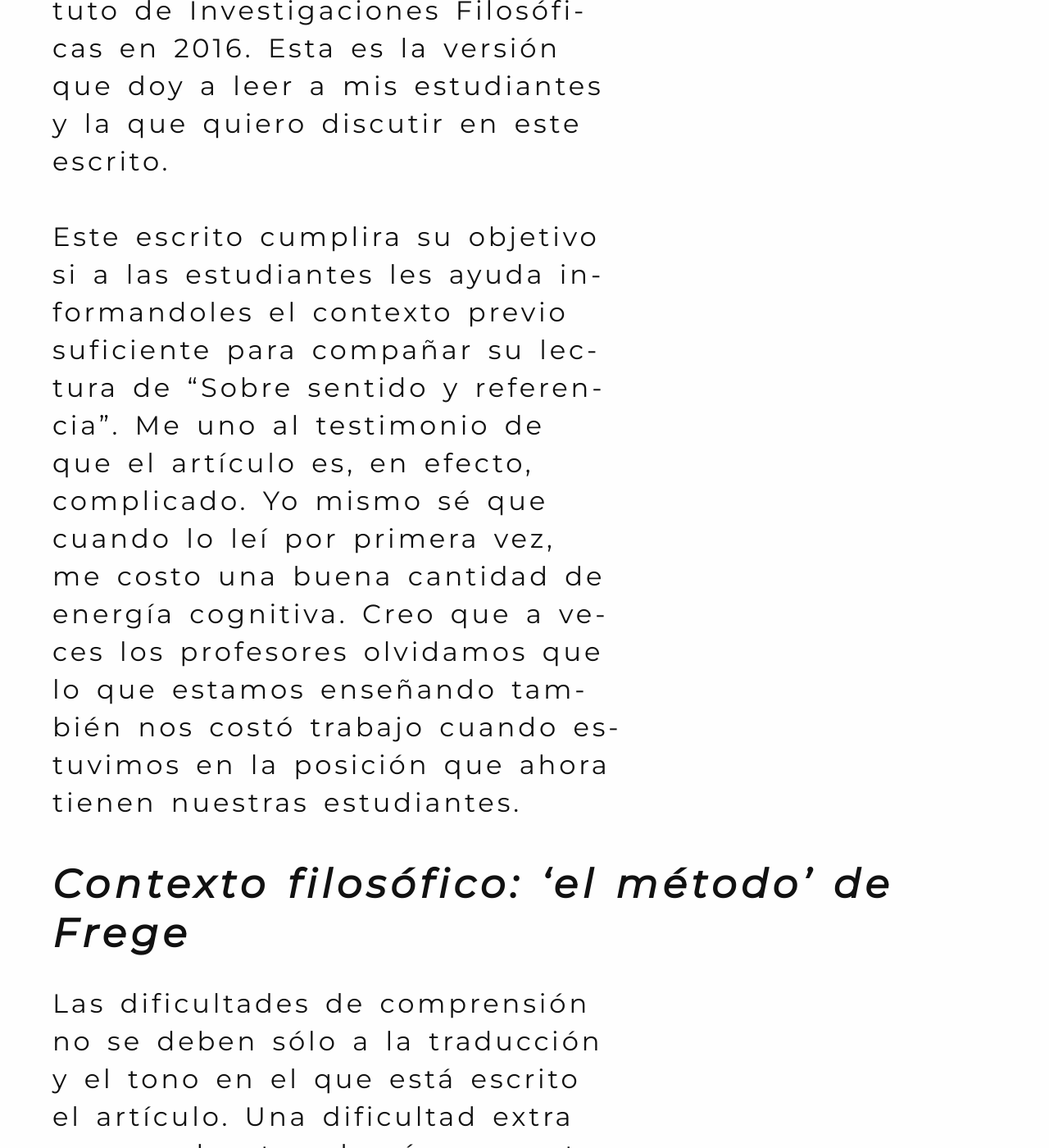
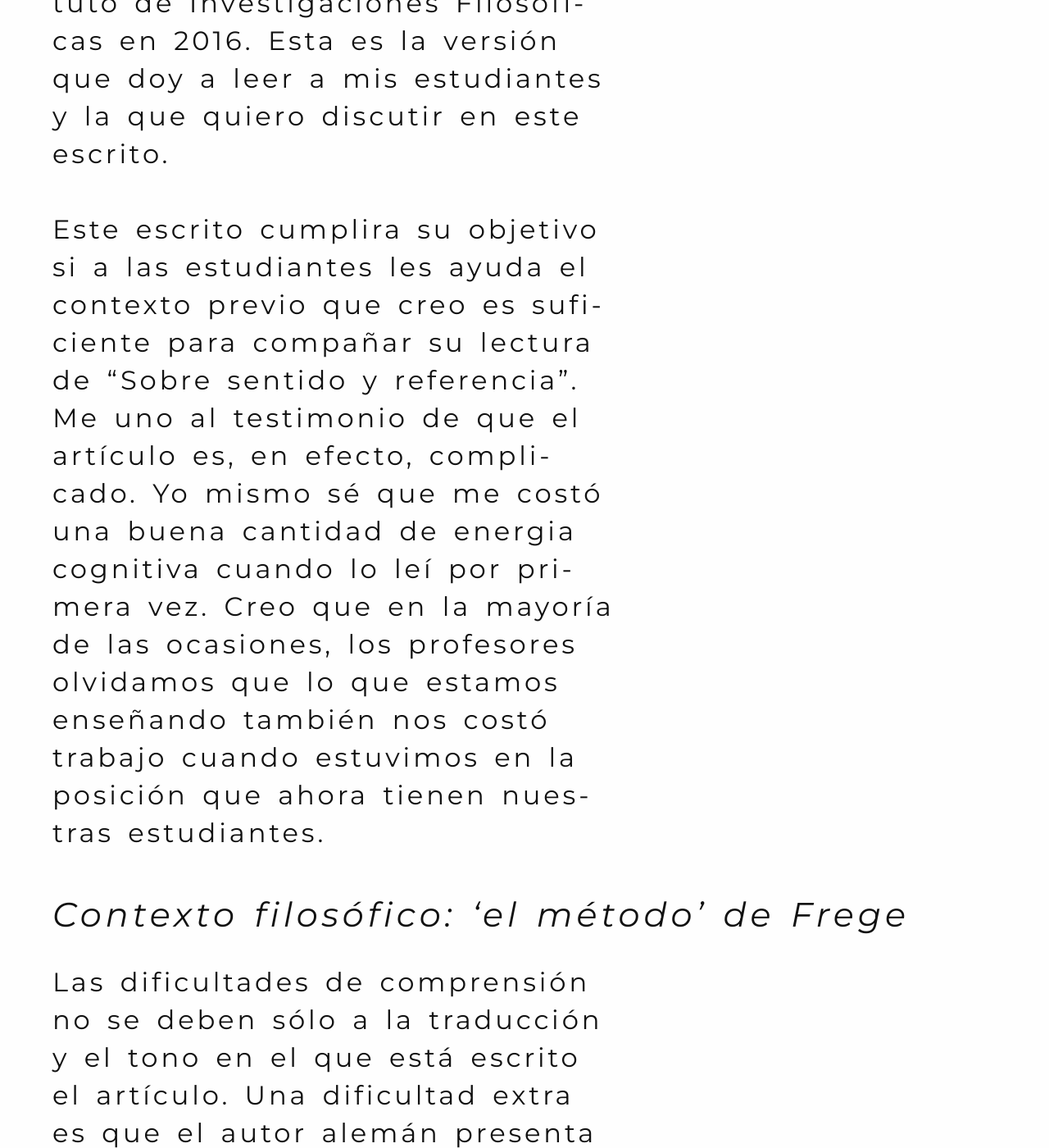
Before and after one commit to Oiuhukt/failosophy, a Jekyll site: the page built from _posts/2026-03-27-frege.md, in a window 1280 px wide and 1400 px high, scrolled down 9694 px. Shown: the whole window at 82% size. Built offline with Jekyll 4.4.1, drawn with Linux system fonts in a browser that asks for light colours; some web fonts are replaced; some of the changed text lies outside the part shown.

```diff
--- a/_posts/2026-03-27-frege.md
+++ b/_posts/2026-03-27-frege.md
@@ -67,7 +67,7 @@
 personas que estén acercándose por primera vez al escrito en cuestión, seguiré
 llamando contemporáneo al periodo que abarca los 135 años de la publicación y, por tanto, lectores contemporáneos de Frege.
 
-## Dificultades al enseñar "Sobre Sentido y Referencia"
+### Dificultades al enseñar "Sobre Sentido y Referencia"
 
 El lector me concederá que los párrafos anteriores son evidencia de que el artículo
 es viejo, aún cuando continúa siendo un trabajo que sigue apareciendo en los cursos
@@ -97,18 +97,17 @@
 es la que publicó el Instituto de Investigaciones Filosóficas en 2016. Esta es la
 versión que doy a leer a mis estudiantes y la que quiero discutir en este escrito.
 
-Este escrito cumplira su objetivo si a las estudiantes les ayuda informandoles el contexto previo suficiente para compañar su lectura de "Sobre sentido y referencia". Me uno al testimonio de que el artículo es, en efecto, complicado. Yo mismo sé que cuando lo leí por primera vez, me costo una
-buena cantidad de energía cognitiva. Creo que a veces los profesores olvidamos que lo
+Este escrito cumplira su objetivo si a las estudiantes les ayuda el contexto previo que creo es suficiente para compañar su lectura de "Sobre sentido y referencia". Me uno al testimonio de que el artículo es, en efecto, complicado. Yo mismo sé que me costó una buena cantidad de energia cognitiva cuando lo leí por primera vez. Creo que en la mayoría de las ocasiones, los profesores olvidamos que lo
 que estamos enseñando también nos costó trabajo cuando estuvimos en la posición que
 ahora tienen nuestras estudiantes.
 
-## Contexto filosófico: 'el método' de Frege
+### Contexto filosófico: 'el método' de Frege
 
 Las dificultades de comprensión no se deben sólo a la traducción y el tono en el que
 está escrito el artículo. Una dificultad extra es que el autor alemán presenta esta
-publicación como una precisión de las ideas desarrolladas en la conceptografía{%
+publicación como una precisión de las ideas desarrolladas en la _Conceptografía_.{%
 sidenote '9' 'Gottlob Frege (1879). _Conceptografía_ en "Escritos sobre lógica,
-semántica y filosofía de las matemáticas," pp. 41 -- 153, IIF' %}. El primer párrafo
+semántica y filosofía de las matemáticas," pp. 41 -- 153, IIF' %} El primer párrafo
 de "Sobre sentido y referencia," dice
 
  > La igualdad induce a la reflexión a través de preguntas relacionadas con ella que
```
Also changed, not shown: other parts of _posts/2026-03-27-frege.md (+11 -12 lines).
